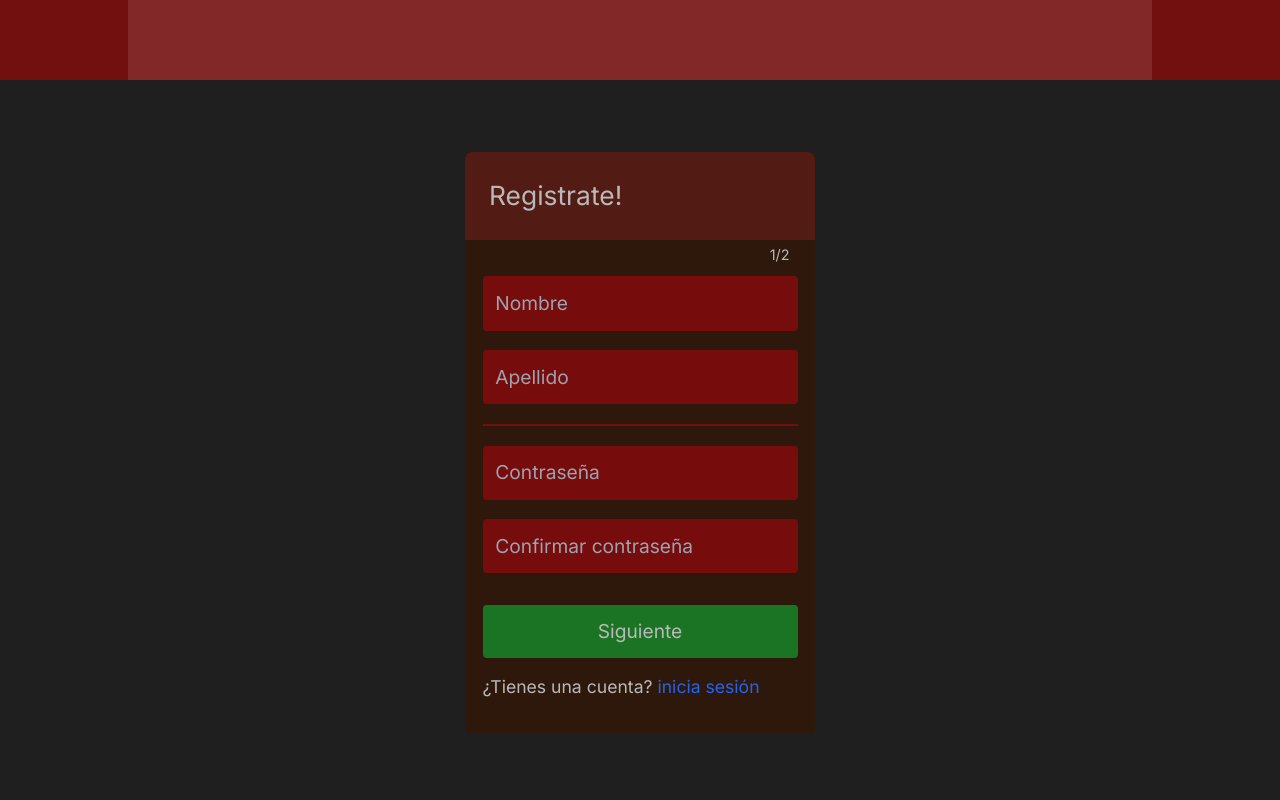
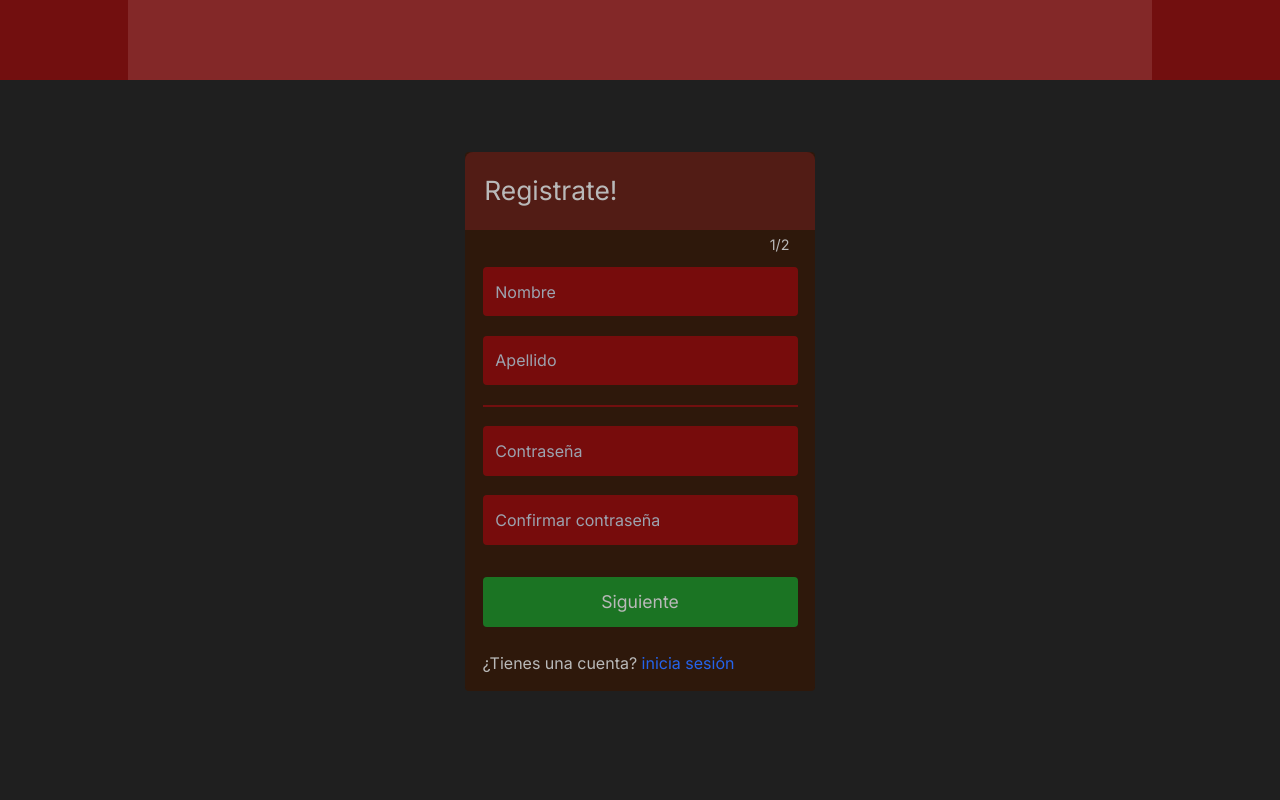
Before and after one commit to AlanTyping/school-frontend, a Next.js app: page /register in a window 1280 px wide. Shown: the top 800 px of the page. Built offline with nearby package versions, Linux system fonts and the light colour scheme.

Commit message:
improving register and login form functions and layout

```diff
--- a/src/app/login/form/Form.jsx
+++ b/src/app/login/form/Form.jsx
@@ -31,7 +31,7 @@ const Form = ({ handleInputChange }) => {
 			{errors.password && <span>{errors.password.message}</span>}
 
 			<div className="w-full h-[auto] mt-6 flex items-center justify-center">
-				<button className="bg-[#1b7423] py-3 w-[90%] rounded" type="submit">Iniciar sesión</button>
+				<button className="bg-[#1b7423] py-3 w-[90%] rounded text-[1.07rem]" type="submit">Iniciar sesión</button>
 			</div>
 		</form>
 	)
--- a/src/app/login/page.jsx
+++ b/src/app/login/page.jsx
@@ -21,11 +21,11 @@ const Page = () => {
 
           <Form />
 
-          <div id='password-reset-question' className='w-full h-[auto] p-4 2xl:pl-[1.3vw] pl-6 mt-[1vh] text-[1.1rem]'>
+          <div id='password-reset-question' className='w-full h-[auto] p-4 2xl:pl-[1.3vw] pl-6 mt-[1vh] text-[1rem]'>
             <Link href="reset-password">¿Olvidaste tu contraseña?</Link>
           </div>
 
-          <div id='login-footer' className='w-full text-[1.1rem] h-[100px] 2xl:h-[5vw] 2xl:mt-[1vw] p-4 flex-col bg-[#291407] flex items-center justify-evenly rounded-b-lg'>
+          <div id='login-footer' className='w-full text-[1rem] h-[80px] 2xl:h-[5vw] 2xl:mt-[1vw] p-4 flex-col bg-[#291407] flex items-center justify-evenly rounded-b-lg'>
             <p className='text-[#c9c9c9]'>¿No tienes cuenta? <Link href="register" id='registrate-link'>Registrate</Link></p>
           </div>
         </div>
--- a/src/app/register/form/Form.jsx
+++ b/src/app/register/form/Form.jsx
@@ -35,20 +35,20 @@ const Form = ({ handleInputChange, setSecondForm }) => {
 
 
 			<input name='password' type="password" placeholder="Contraseña"
-				{...register('password', { required: { value: true, message: '*Contraseña requerida' }, minLength: { value: 6, message: '*Mínimo 6 carácteres'}, maxLength: { value: 30, message: '*Máximo 30 carácteres'} })}
+				{...register('password', { required: { value: true, message: '*Contraseña requerida' }, minLength: { value: 8, message: '*Mínimo 8 carácteres'}, maxLength: { value: 30, message: '*Máximo 30 carácteres'} })}
 				onChange={handleInputChange}
 			/>
 			{errors.password && <span>{errors.password.message}</span>}
 
 
 			<input name='confirmPassword' type="password" placeholder="Confirmar contraseña"
-				{...register('confirmPassword', { required: { value: true, message: '*Confirmar contraseña' }, minLength: { value: 6, message: '*Mínimo 6 carácteres'}, validate: (value) => watch('password') === value || 'contraseñas no coinciden' })}
+				{...register('confirmPassword', { required: { value: true, message: '*Confirmar contraseña' }, validate: (value) => watch('password') === value || 'contraseñas no coinciden' })}
 				onChange={handleInputChange}
 			/>
 			{errors.confirmPassword && <span>{errors.confirmPassword.message}</span>}
 
 			<div className="w-full h-[auto] mt-6 flex items-center justify-center">
-				<button className="bg-[#1b7423] py-3 w-[90%] rounded" type="submit">Siguiente</button>
+				<button className="bg-[#1b7423] py-3 w-[90%] text-[1.1rem] rounded" type="submit">Siguiente</button>
 			</div>
 		</form>
 	)
--- a/src/app/register/page.jsx
+++ b/src/app/register/page.jsx
@@ -34,10 +34,10 @@ const Page = () => {
     <div className="h-[auto] min-h-[720px] w-full items-center justify-center flex flex-col bg-[#1f1f1f] text-[#b9b9b9] text-[1.2rem]">
       <GeneralHeader />
 
-      <div className="mb-20 w-full flex items-start justify-center lg:h-[100vh]">
-        <div id="form-container" className="h-[auto] w-[95%] max-w-[350px] 2xl:max-w-[20vw] pb-8 mt-[9vh] flex flex-col items-center rounded bg-[#2e180b]">
+      <div className="mb-20 w-full flex items-start justify-center lg:h-[60vw]">
+        <div id="form-container" className="h-[auto] w-[95%] max-w-[350px] 2xl:max-w-[20vw] pb-4 mt-[9vh] flex flex-col items-center rounded bg-[#2e180b]">
 
-          <div id="register-title" className="w-full p-6 flex row justify-start text-[1.65rem] items-center bg-[#521c15] rounded-t-lg">
+          <div id="register-title" className="w-full p-[1.2rem] flex row justify-start text-[1.65rem] items-center bg-[#521c15] rounded-t-lg">
             <h1>Registrate!</h1>
           </div>
 
@@ -49,7 +49,7 @@ const Page = () => {
             <SecondForm handleInputChange={handleInputChange} handleDataSubmit={handleDataSubmit} errorMessage={errorMessage} /> :
             <Form handleInputChange={handleInputChange} setSecondForm={setSecondForm}/>}
 
-            <div id="register-login-option" className="text-[1rem] mt-4 text-start w-[90%] ">
+            <div id="register-login-option" className="text-[1rem] mt-6 text-start w-[90%] ">
               <p>¿Tienes una cuenta? <Link href="login">inicia sesión</Link></p>
             </div>
         </div>
--- a/src/app/register/register.css
+++ b/src/app/register/register.css
@@ -1,9 +1,5 @@
 a {
     color: #2563eb;
-}
-
-#register-login-option {
-    font-size: 1.1rem;
 }
 
 @media(min-width: 1700px) {
--- a/src/app/register/secondForm/SecondForm.jsx
+++ b/src/app/register/secondForm/SecondForm.jsx
@@ -64,7 +64,7 @@ const SecondForm = ({ handleInputChange, handleDataSubmit, errorMessage }) => {
 			<div className="w-full h-[auto] mt-8 flex items-center justify-center">
 				<button className="bg-[#1b7423] py-3 w-[90%] rounded text-[1.2p5rem]" type="submit">Submit</button>
 			</div>
-			{errorMessage && <p id='error-message'>*{errorMessage}</p>}
+			{errorMessage && <p id='error-message' className='text-[1rem] md:text-[1.1vw]'>*{errorMessage}</p>}
 		</form>
 	)
 }
--- a/src/app/register/secondForm/secondForm.css
+++ b/src/app/register/secondForm/secondForm.css
@@ -2,7 +2,7 @@ input {
     border-radius: 0.25rem;
     background-color: #770c0c;
     color: #b9b9b9;
-    font-size: 1.2rem;
+    font-size: 1rem;
     width: 90%;
     padding: 0.8rem;
     margin-top: 0.7rem;
@@ -24,7 +24,6 @@ span {
     color: #f71d1d;
     padding: 0.5vh;
     margin-top: 1rem;
-    font-size: 2.3vh;
 }
 
 @media(min-width: 1700px) {
```
